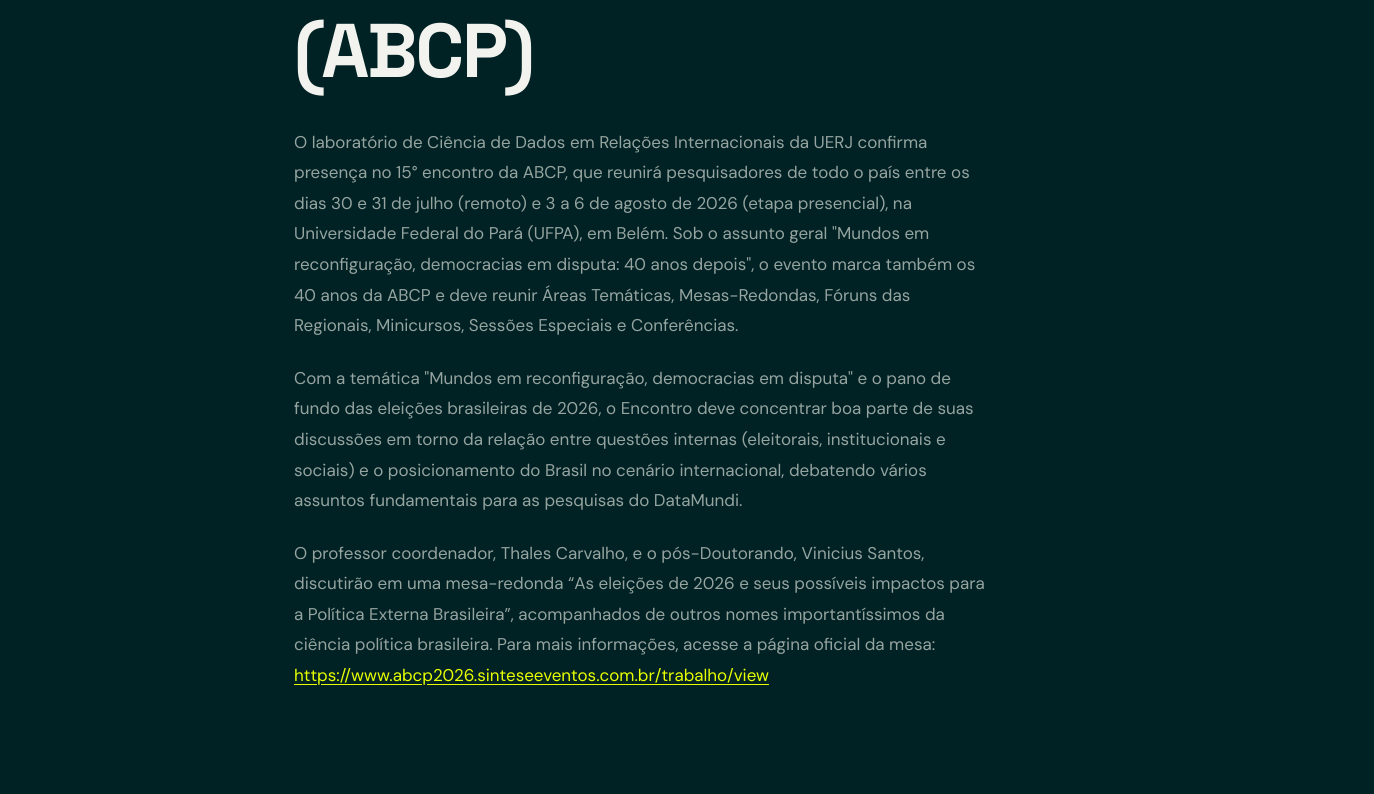
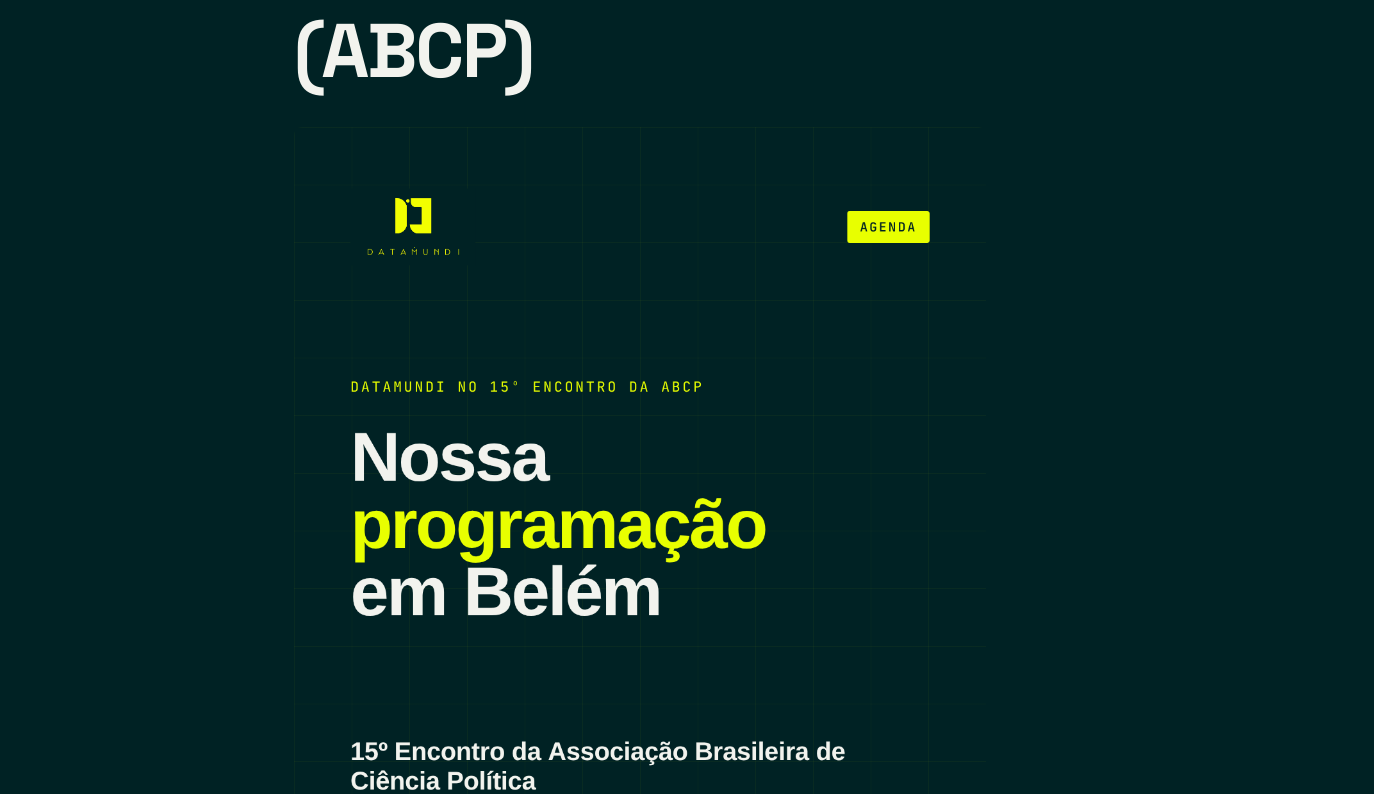
Before and after one commit to tlcarvalho/datamundi_website, an Eleventy site: page noticias/plataforma-monitoramento-desinformacao.md in a window 1280 px wide. Shown: the part 726-1520 px from the top of the page, 1374 px wide, since content can reach past the window. Built offline with nearby package versions, Linux system fonts and the light colour scheme; Eleventy itself is replaced by a stand-in of ours; files that its build step writes are made by us from their sources.

Commit message:
Update Notícia “plataforma-monitoramento-desinformacao”

```diff
--- a/noticias/plataforma-monitoramento-desinformacao.md
+++ b/noticias/plataforma-monitoramento-desinformacao.md
@@ -4,10 +4,18 @@
 tag: Evento
 date: 2026-07-12
 resumo: "\n\n"
-imagem: ""
+imagem: /assets/img/capa.png
 ---
-O laboratório de Ciência de Dados em Relações Internacionais da UERJ confirma presença no 15° encontro da ABCP, que reunirá pesquisadores de todo o país entre os dias 30 e 31 de julho (remoto) e 3 a 6 de agosto de 2026 (etapa presencial), na Universidade Federal do Pará (UFPA), em Belém. Sob o assunto geral "Mundos em reconfiguração, democracias em disputa: 40 anos depois", o evento marca também os 40 anos da ABCP e deve reunir Áreas Temáticas, Mesas-Redondas, Fóruns das Regionais, Minicursos, Sessões Especiais e Conferências.
+O Laboratório de Ciência de Dados em Relações Internacionais (DataMundi) da UERJ estará presente no 15° encontro da ABCP, que reunirá pesquisadores de todo o país entre os dias 30 e 31 de julho (remoto) e 3 a 6 de agosto de 2026 (etapa presencial), na Universidade Federal do Pará (UFPA), em Belém. Sob o assunto geral "Mundos em reconfiguração, democracias em disputa: 40 anos depois", o evento reunirá Áreas Temáticas, Mesas-Redondas, Fóruns das Regionais, Minicursos, Sessões Especiais e Conferências.
 
-Com a temática "Mundos em reconfiguração, democracias em disputa" e o pano de fundo das eleições brasileiras de 2026, o Encontro deve concentrar boa parte de suas discussões em torno da relação entre questões internas (eleitorais, institucionais e sociais) e o posicionamento do Brasil no cenário internacional, debatendo vários assuntos fundamentais para as pesquisas do DataMundi.
+Com a temática "Mundos em reconfiguração, democracias em disputa" e o pano de fundo das eleições brasileiras de 2026, o Encontro discute temas como as questões domésticas (eleitorais, institucionais e sociais) e o posicionamento do Brasil no cenário internacional, debatendo vários assuntos fundamentais para as pesquisas do DataMundi.
 
-O professor coordenador, Thales Carvalho, e o pós-Doutorando, Vinicius Santos, discutirão em uma mesa-redonda “As eleições de 2026 e seus possíveis impactos para a Política Externa Brasileira”, acompanhados de outros nomes importantíssimos da ciência política brasileira. Para mais informações, acesse a página oficial da mesa: [https://www.abcp2026.sinteseeventos.com.br/trabalho/view](https://www.abcp2026.sinteseeventos.com.br/trabalho/view?q=eyJwYXJhbXMiOiJ7XCJJRF9UUkFCQUxIT1wiOlwiMTY4NlwifSIsImgiOiJlYzY0MWFmZDEyYzZiNGJjYTkzODE2OTM3MjY2OTE5MCJ9)
+Durante o encontro, o coordenador do DataMundi, Thales Carvalho, e o Pós-Doutorando, Vinicius Santos, apresentarão trabalhos e discutirão em uma mesa-redonda “As eleições de 2026 e seus possíveis impactos para a Política Externa Brasileira”, acompanhados de outros nomes importantes da Ciência Política brasileira.
+
+Para mais informações, acesse a página oficial do evento: [https://www.abcp2026.sinteseeventos.com.br/](https://www.abcp2026.sinteseeventos.com.br/trabalho/view?q=eyJwYXJhbXMiOiJ7XCJJRF9UUkFCQUxIT1wiOlwiMTY4NlwifSIsImgiOiJlYzY0MWFmZDEyYzZiNGJjYTkzODE2OTM3MjY2OTE5MCJ9)
+
+
+
+![](/assets/img/mesa-redonda.png)
+
+![](/assets/img/apresentações-de-artigos.png)
```
Also changed, not shown: assets/img/apresentações-de-artigos.png (added), assets/img/capa.png (added), assets/img/mesa-redonda.png (added).
